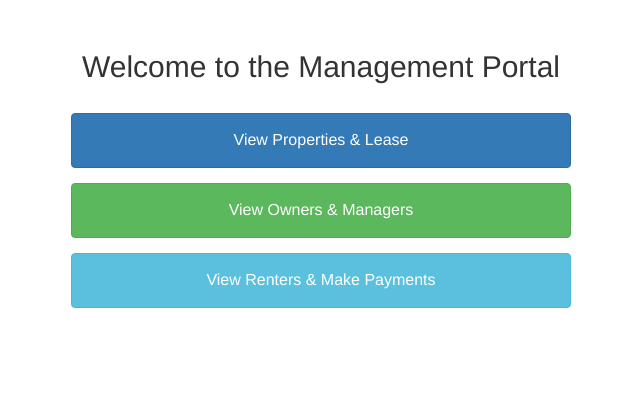
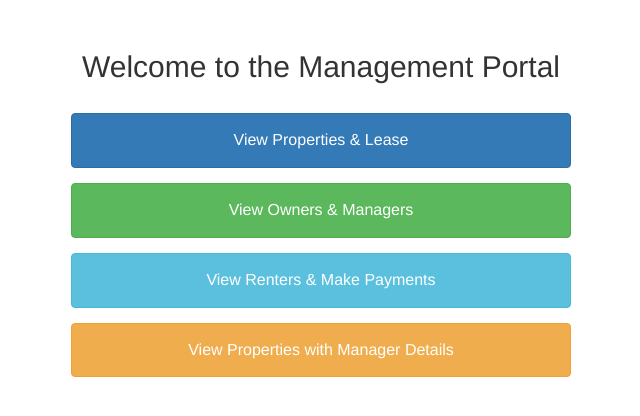
Before and after one commit to mayrasolorio/databases-group-project, a PHP site: page / in a window 1280 px wide. Shown: the top 416 px of the page, without its empty margins (319-959 px from the left). Run offline with PHP 8.4, Linux system fonts and the light colour scheme.

Commit message:
added button for manager and property overview table

```diff
--- a/index.php
+++ b/index.php
@@ -27,6 +27,7 @@
         <a href="PropertyAndLease.php" class="btn btn-primary">View Properties & Lease</a>
         <a href="OwnerAndManager.php" class="btn btn-success">View Owners & Managers</a>
         <a href="Renter.php" class="btn btn-info">View Renters & Make Payments</a>
+        <a href="getManagerAndPropOverview.php" class="btn btn-warning pull-right">View Properties with Manager Details</a>
     </div>
 </body>
 </html>
```
